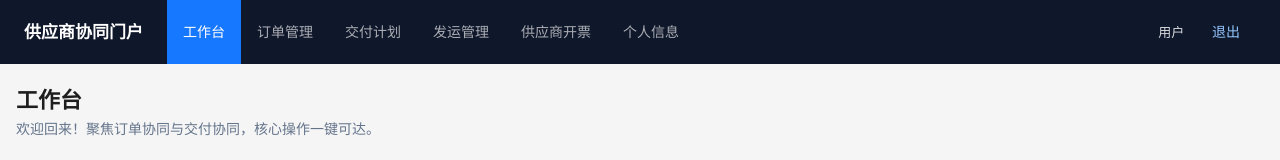
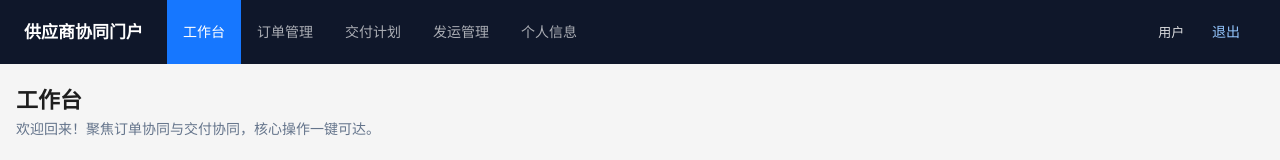
Before and after one commit to ohoherrorxc-byte/supplier-front, a Vue app: page /dashboard in a window 1280 px wide. Shown: the top 160 px of the page. Built offline with nearby package versions, Linux system fonts and the light colour scheme; no server answers.

Commit message:
展示设置

```diff
--- a/src/layouts/MainLayout.vue
+++ b/src/layouts/MainLayout.vue
@@ -67,7 +67,7 @@
           <a-menu-item key="/shipments">
             <router-link to="/shipments">发运管理</router-link>
           </a-menu-item>
-          <a-sub-menu key="/invoice">
+          <!-- <a-sub-menu key="/invoice">
             <template #title>供应商开票</template>
             <a-menu-item key="/invoice/pending/general">
               <router-link to="/invoice/pending/general">一般采购</router-link>
@@ -78,7 +78,7 @@
             <a-menu-item key="/invoice/settlement/list">
               <router-link to="/invoice/settlement/list">结算单列表</router-link>
             </a-menu-item>
-          </a-sub-menu>
+          </a-sub-menu> -->
           <a-menu-item key="/profile">
             <router-link to="/profile">个人信息</router-link>
           </a-menu-item>
```
